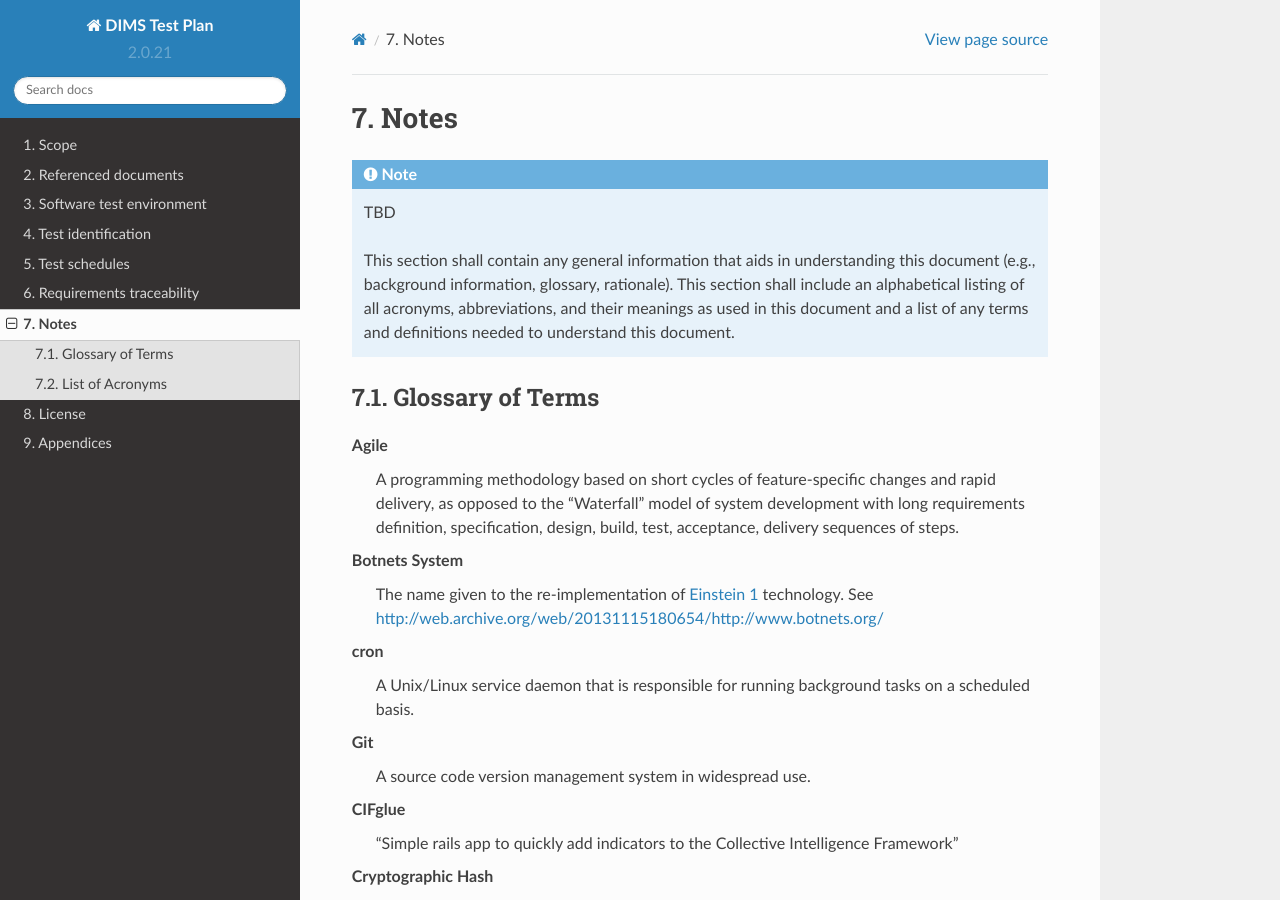
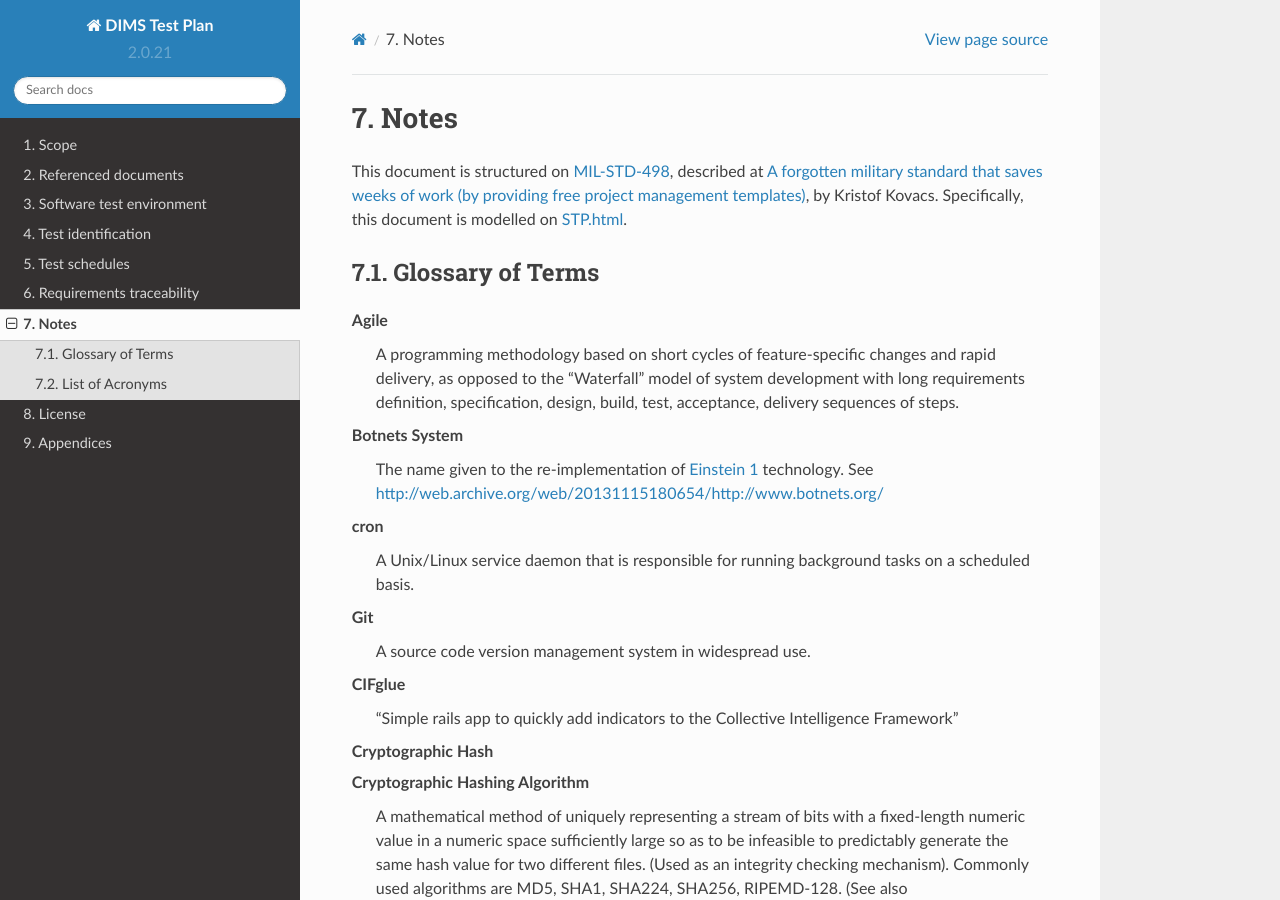
Before and after one commit to uw-dims/dims-tp, a Sphinx documentation site: the page built from source/notes.rst, in a window 1280 px wide and 900 px high. Built offline with Sphinx 7.4.7 and the Read the Docs theme 2.0.0, drawn with Linux system fonts in a browser that asks for light colours.

Commit message:
Add reference to MIL-STD-498 to notes.rst

```diff
--- a/source/notes.rst
+++ b/source/notes.rst
@@ -3,13 +3,15 @@
 Notes
 =====
 
-.. note:: TBD
+This document is structured on `MIL-STD-498`_, described at `A forgotten military
+standard that saves weeks of work (by providing free project management
+templates)`_, by Kristof Kovacs. Specifically, this document is modelled on
+`STP.html`_.
 
-   This section shall contain any general information that aids in
-   understanding this document (e.g., background information, glossary,
-   rationale). This section shall include an alphabetical listing of all
-   acronyms, abbreviations, and their meanings as used in this document and a
-   list of any terms and definitions needed to understand this document.
+.. _MIL-STD-498: http://en.wikipedia.org/wiki/MIL-STD-498
+.. _A forgotten military standard that saves weeks of work (by providing free project management templates): http://kkovacs.eu/free-project-management-template-mil-std-498
+.. _STP.html: http://kkovacs.eu/stuff/MIL-STD-498-templates-html/STP.html
+
 
 .. _glossary:
 
```
